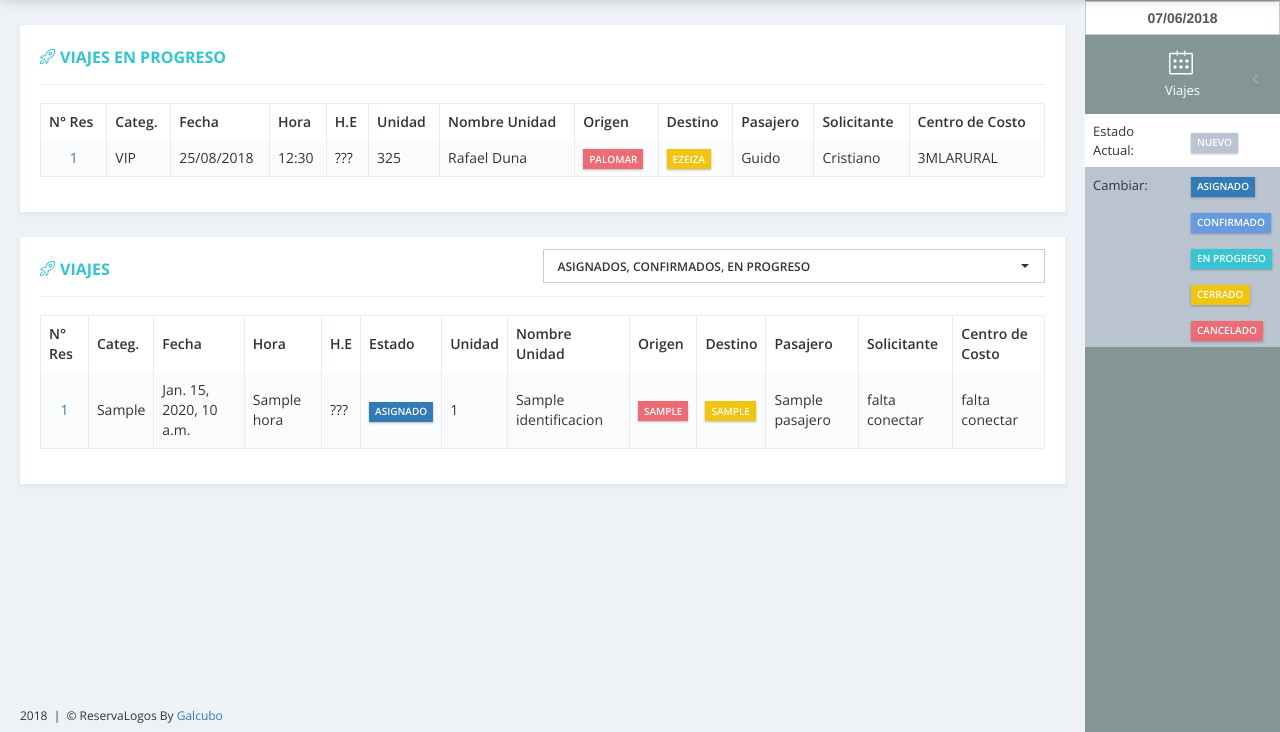
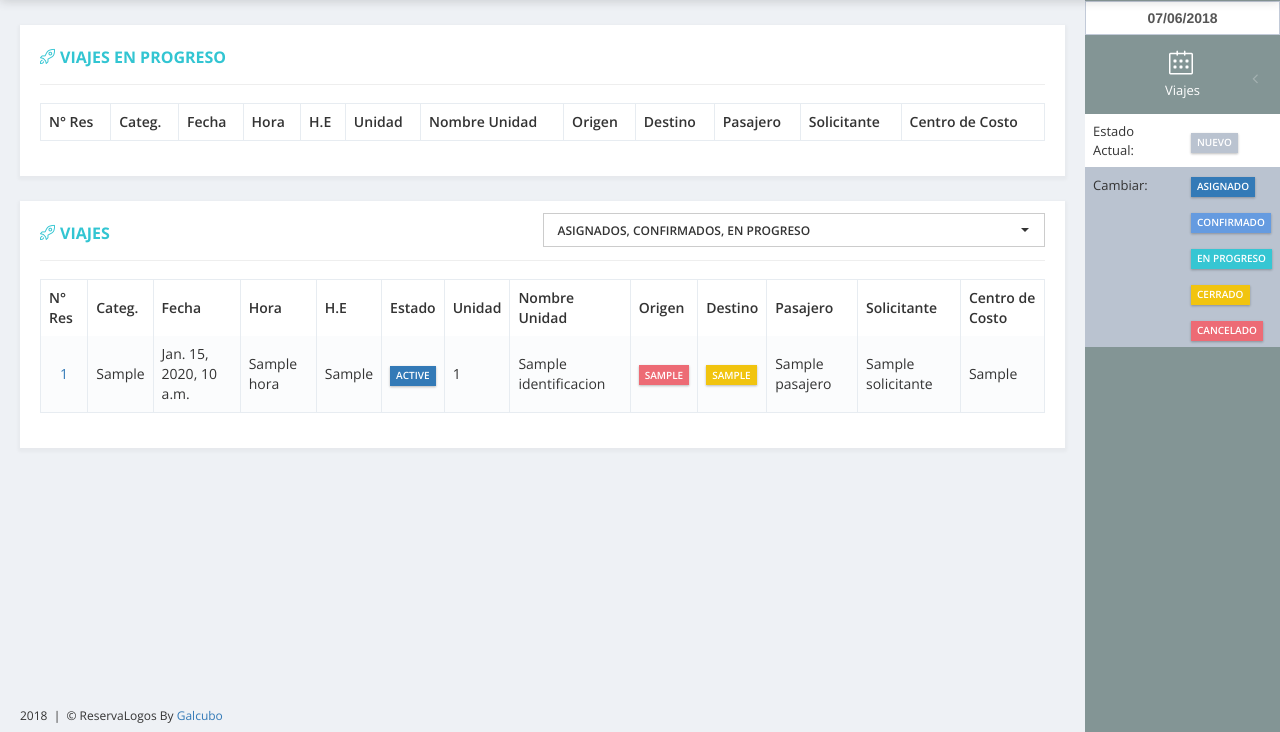
Before and after one commit to GGalcubo/reservas, a Django app: template templates/sistema/operaciones.html in a window 1280 px wide. Shown: the part 68-800 px from the top of the page. Run offline with Django 3.2, Linux system fonts and the light colour scheme; the template is opened without the code that fills it: most values are stand-ins (such as "Sample title", 1, 10 or a date in 2020); lists and menus that the app fills with data are empty; some libraries are stand-ins or nearby versions.

Commit message:
operaciones

```diff
--- a/templates/sistema/operaciones.html
+++ b/templates/sistema/operaciones.html
@@ -48,20 +48,24 @@
                                             </tr>
                                         </thead>
                                         <tbody>
-                                            <tr>
-                                                <td class="text-center"><a href="/sistema/viaje/">1</a></td>
-                                                <td>VIP</td>
-                                                <td>25/08/2018</td>
-                                                <td>12:30</td>
-                                                <td>???</td>
-                                                <td>325</td>
-                                                <td>Rafael Duna</td>
-                                                <td><span class="label label-sm label-danger"> Palomar </span></td>
-                                                <td><span class="label label-sm label-warning"> Ezeiza </span></td>
-                                                <td>Guido</td>
-                                                <td>Cristiano</td>
-                                                <td>3MLARURAL</td>
-                                            </tr>
+                                            {% for v in viajes %}
+                                                {% if v.estado_id == 5 %}
+                                                    <tr>
+                                                        <td class="all text-center"><a href="/sistema/editaViaje/?idViaje={{ v.id }}">{{v.id}}</a></td>
+                                                        <td class="all">{{ v.categoria_viaje }}</td>
+                                                        <td class="all">{{ v.fecha }}</td>
+                                                        <td class="all">{{ v.hora }}</td>
+                                                        <td class="all">{{ v.hora_estimada }}</td>
+                                                        <td class="all">{{ v.unidad.id }}</td>
+                                                        <td class="all">{{ v.unidad.identificacion }}</td>
+                                                        <td class="all"><span class="label label-sm label-danger">{{ v.getTrayectoPrincipal.localidad_desde }}</span></td>
+                                                        <td class="all"><span class="label label-sm label-warning">{{ v.getTrayectoPrincipal.localidad_hasta }}</span></td>
+                                                        <td class="all">{{ v.pasajero }}</td>
+                                                        <td class="all">{{ v.solicitante }}</td>
+                                                        <td class="all">{{ v.centro_costo }}</td>
+                                                    </tr>
+                                                {% endif %}
+                                        {% endfor %}
                                         </tbody>
                                     </table>
                                 </div>
@@ -79,7 +83,7 @@
                                         <span class="caption-subject bold uppercase">Viajes</span>
                                     </div>
                                     <div class="inline-block width-50" style="float: right;">
-                                        <select class="mt-multiselect btn btn-default" multiple="multiple" data-clickable-groups="true" data-drop-right="true" data-width="100%">
+                                        <select id="multiselect_estado" class="mt-multiselect btn btn-default" multiple="multiple" data-clickable-groups="true" data-drop-right="true" data-width="100%">
                                             <optgroup label="Nuevos" class="group-1">
                                                 <option value="1-1">Sin asignar</option>
                                                 <option value="1-2" selected="selected">Asignados</option>
@@ -119,15 +123,15 @@
                                                 <td class="all">{{ v.categoria_viaje }}</td>
                                                 <td class="all">{{ v.fecha }}</td>
                                                 <td class="all">{{ v.hora }}</td>
-                                                <td class="all">???</td>
-                                                <td class="all"><span class="label label-primary"> Asignado </span></td>
+                                                <td class="all">{{ v.hora_estimada }}</td>
+                                                <td class="all"><span class="label label-primary"> {{ v.estado }} </span></td>
                                                 <td class="all">{{ v.unidad.id }}</td>
                                                 <td class="all">{{ v.unidad.identificacion }}</td>
                                                 <td class="all"><span class="label label-sm label-danger">{{ v.getTrayectoPrincipal.localidad_desde }}</span></td>
                                                 <td class="all"><span class="label label-sm label-warning">{{ v.getTrayectoPrincipal.localidad_hasta }}</span></td>
                                                 <td class="all">{{ v.pasajero }}</td>
-                                                <td class="all">falta conectar</td>
-                                                <td class="all">falta conectar</td>
+                                                <td class="all">{{ v.solicitante }}</td>
+                                                <td class="all">{{ v.centro_costo }}</td>
                                             </tr>
                                         {% endfor %}
                                         </tbody>
@@ -178,6 +182,17 @@
                             url: '//cdn.datatables.net/plug-ins/1.10.15/i18n/Spanish.json'
                         }
                     } );
+                    $('#multiselect_estado').multiselect({
+                        onChange: function (option, checked, select) {
+                            alert(option + checked)
+                        },
+                        onSelectAll: function() {
+                            alert("ALL")
+                        },
+                        onDeselectAll: function() {
+                            alert("NONE")
+                        }
+                    });
 
                 });
             </script>
```
